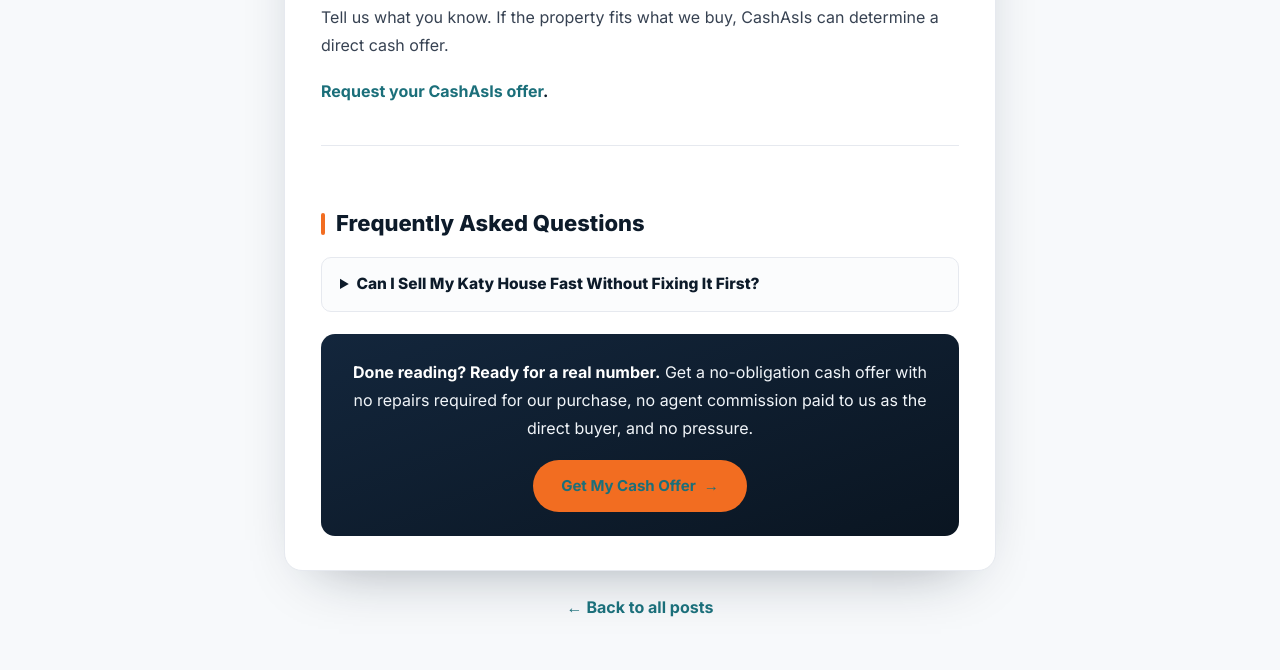
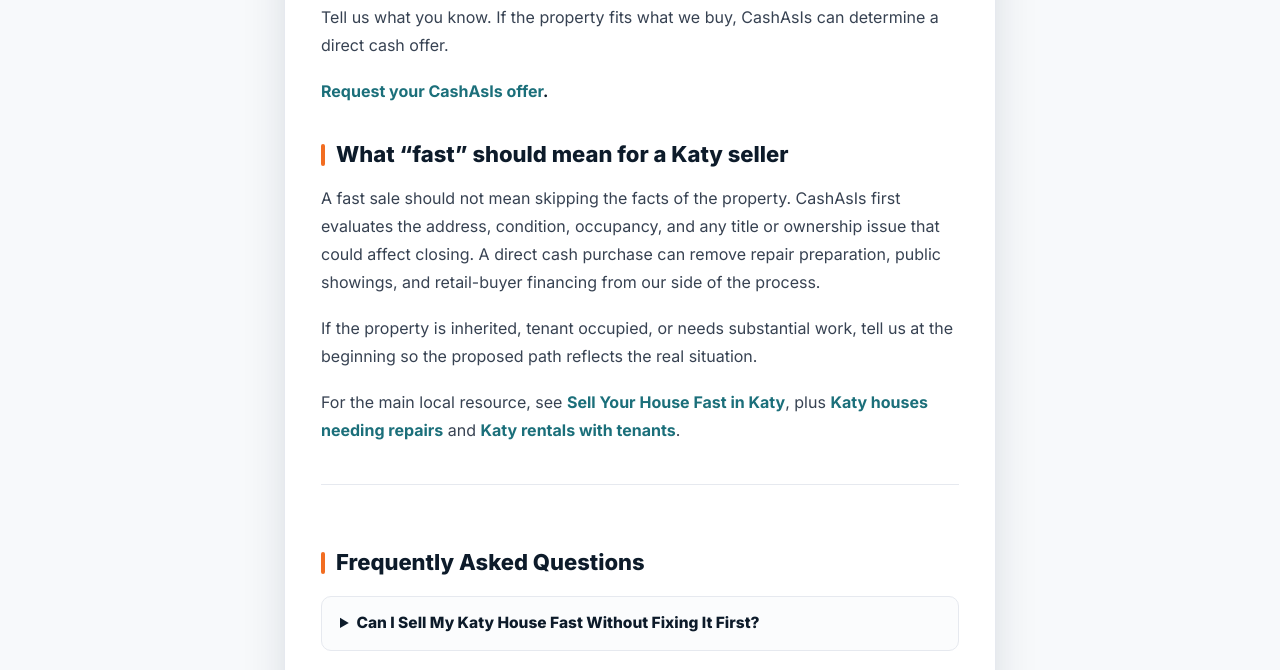
Before and after one commit to Farismadewright/cashasis-site, an Astro site: page /blog/sell-house-fast-katy-question in a window 1280 px wide. Shown: the part 1200-1870 px from the top of the page. Built offline with nearby package versions, Linux system fonts and the light colour scheme; Astro itself is replaced by a stand-in of ours.

Commit message:
Enrich Cluster 4 local AEO content

```diff
--- a/src/content/blog/sell-house-fast-katy-question.md
+++ b/src/content/blog/sell-house-fast-katy-question.md
@@ -33,3 +33,11 @@
 Tell us what you know. If the property fits what we buy, CashAsIs can determine a direct cash offer.
 
 **[Request your CashAsIs offer](/#offer).**
+
+## What “fast” should mean for a Katy seller
+
+A fast sale should not mean skipping the facts of the property. CashAsIs first evaluates the address, condition, occupancy, and any title or ownership issue that could affect closing. A direct cash purchase can remove repair preparation, public showings, and retail-buyer financing from our side of the process.
+
+If the property is inherited, tenant occupied, or needs substantial work, tell us at the beginning so the proposed path reflects the real situation.
+
+For the main local resource, see [Sell Your House Fast in Katy](/blog/sell-house-fast-katy-tx/), plus [Katy houses needing repairs](/blog/sell-house-needs-repairs-katy-tx/) and [Katy rentals with tenants](/blog/sell-rental-with-tenants-katy-tx/).
```
